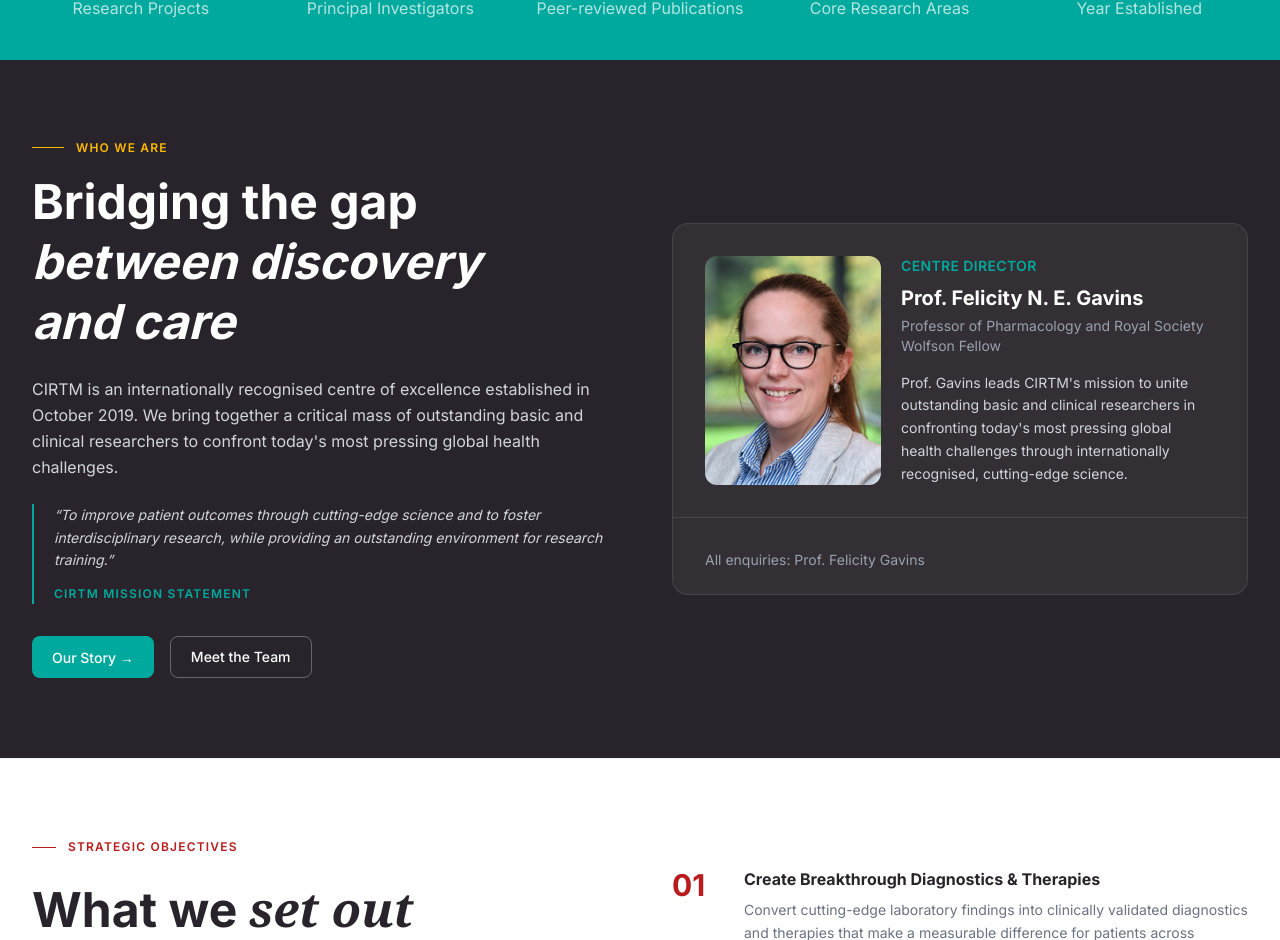
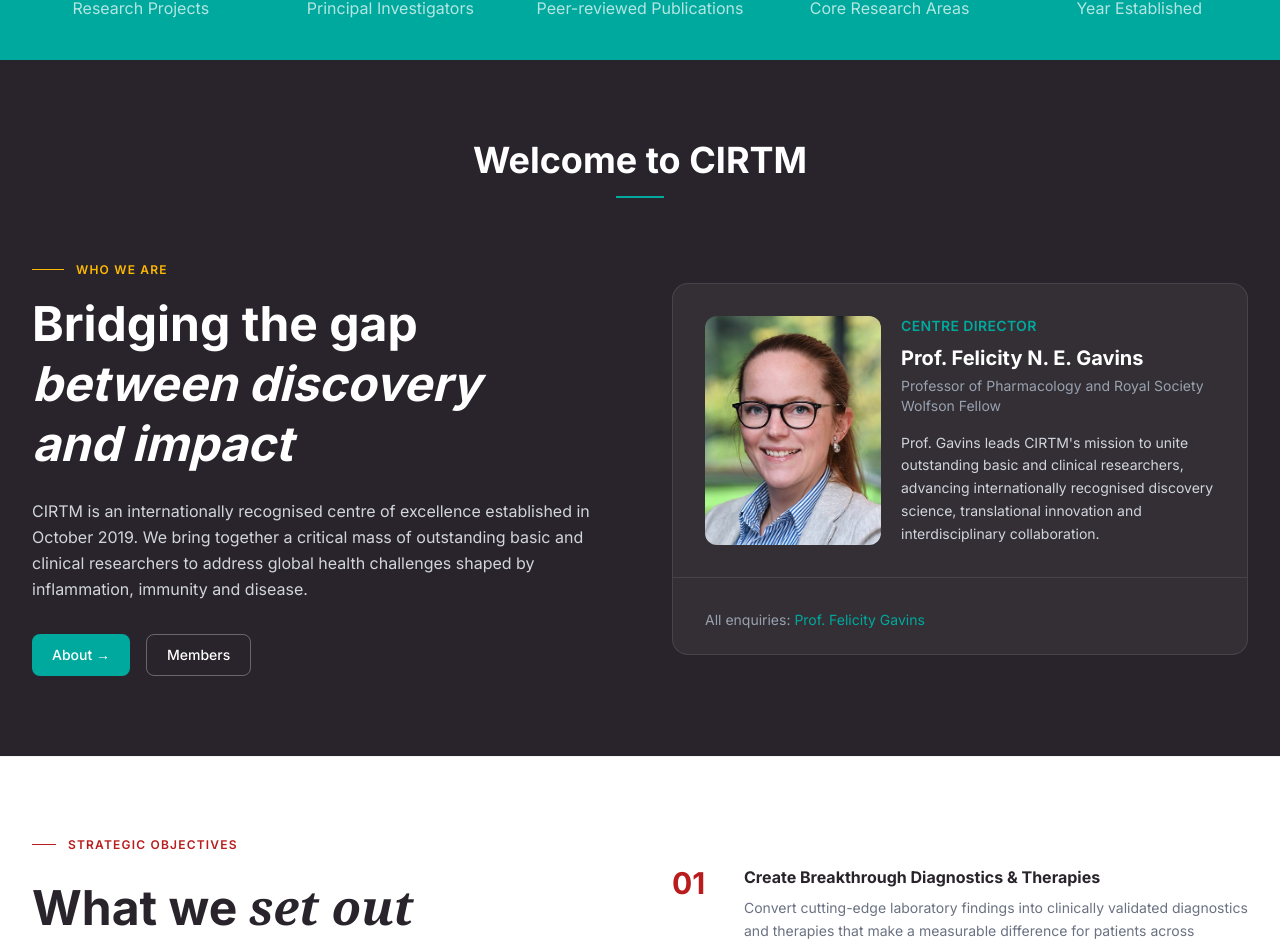
Before and after one commit to CIRTM/cirtm-website, a Next.js app in the folder frontend/: page / in a window 1280 px wide. Shown: the part 1173-2113 px from the top of the page. Built offline with nearby package versions, Linux system fonts and the light colour scheme.

Commit message:
Update Welcome to CIRTM section wording

```diff
--- a/frontend/app/page.tsx
+++ b/frontend/app/page.tsx
@@ -87,6 +87,10 @@
 {/* About with director */}
       <section className="py-20 bg-navy">
         <div className="max-w-screen-2xl mx-auto px-4 sm:px-6 lg:px-8">
+          <div className="text-center mb-16">
+            <h2 className="text-3xl sm:text-4xl font-bold text-white">Welcome to CIRTM</h2>
+            <span className="block w-12 h-0.5 bg-teal mx-auto mt-4" />
+          </div>
           <div className="grid grid-cols-1 lg:grid-cols-2 gap-16 items-center">
             <div>
               <p className="mb-4 flex items-center gap-3 text-xs font-semibold uppercase tracking-widest text-amber-400">
@@ -96,29 +100,20 @@
               <h2 className="text-4xl sm:text-5xl font-bold text-white leading-tight mb-6">
                 Bridging the gap<br />
                 <em>between discovery</em><br />
-                <em>and care</em>
+                <em>and impact</em>
               </h2>
-              <p className="text-gray-300 leading-relaxed mb-6">
+              <p className="text-gray-300 leading-relaxed mb-8">
                 CIRTM is an internationally recognised centre of excellence established in October 2019. We bring
-                together a critical mass of outstanding basic and clinical researchers to confront today&apos;s most
-                pressing global health challenges.
+                together a critical mass of outstanding basic and clinical researchers to address global health
+                challenges shaped by inflammation, immunity and disease.
               </p>
-              <blockquote className="border-l-2 border-teal pl-5 mb-8">
-                <p className="text-gray-300 text-sm leading-relaxed italic mb-2">
-                  &ldquo;To improve patient outcomes through cutting-edge science and to foster interdisciplinary
-                  research, while providing an outstanding environment for research training.&rdquo;
-                </p>
-                <cite className="text-xs font-semibold uppercase tracking-widest text-teal not-italic">
-                  CIRTM Mission Statement
-                </cite>
-              </blockquote>
               <div className="flex flex-wrap gap-4">
-                <Link href="/about" className="btn-primary">Our Story →</Link>
+                <Link href="/about" className="btn-primary">About →</Link>
                 <Link
                   href="/people"
                   className="inline-flex items-center gap-2 border border-white/30 text-white px-5 py-2.5 rounded-lg font-medium text-sm hover:bg-white/10 transition-colors"
                 >
-                  Meet the Team
+                  Members
                 </Link>
               </div>
             </div>
@@ -137,19 +132,19 @@
                   <h3 className="text-white font-bold text-xl mb-1">Prof. Felicity N. E. Gavins</h3>
                   <p className="text-gray-400 text-sm mb-4">Professor of Pharmacology and Royal Society Wolfson Fellow</p>
                   <p className="hidden sm:block text-gray-300 text-sm leading-relaxed">
-                    Prof. Gavins leads CIRTM&apos;s mission to unite outstanding basic and clinical researchers in
-                    confronting today&apos;s most pressing global health challenges through internationally recognised,
-                    cutting-edge science.
+                    Prof. Gavins leads CIRTM&apos;s mission to unite outstanding basic and clinical researchers, advancing
+                    internationally recognised discovery science, translational innovation and interdisciplinary
+                    collaboration.
                   </p>
                 </div>
               </div>
               <p className="sm:hidden text-gray-300 text-sm leading-relaxed px-8 pb-6">
-                Prof. Gavins leads CIRTM&apos;s mission to unite outstanding basic and clinical researchers in
-                confronting today&apos;s most pressing global health challenges through internationally recognised,
-                cutting-edge science.
+                Prof. Gavins leads CIRTM&apos;s mission to unite outstanding basic and clinical researchers, advancing
+                internationally recognised discovery science, translational innovation and interdisciplinary
+                collaboration.
               </p>
               <div className="px-8 pb-6 pt-0 border-t border-white/10 text-sm text-gray-400 mt-0 pt-4">
-                <div className="pt-4">All enquiries: Prof. Felicity Gavins</div>
+                <div className="pt-4">All enquiries: <Link href="/people/felicity-gavins" className="text-teal hover:underline">Prof. Felicity Gavins</Link></div>
               </div>
             </div>
           </div>
```
